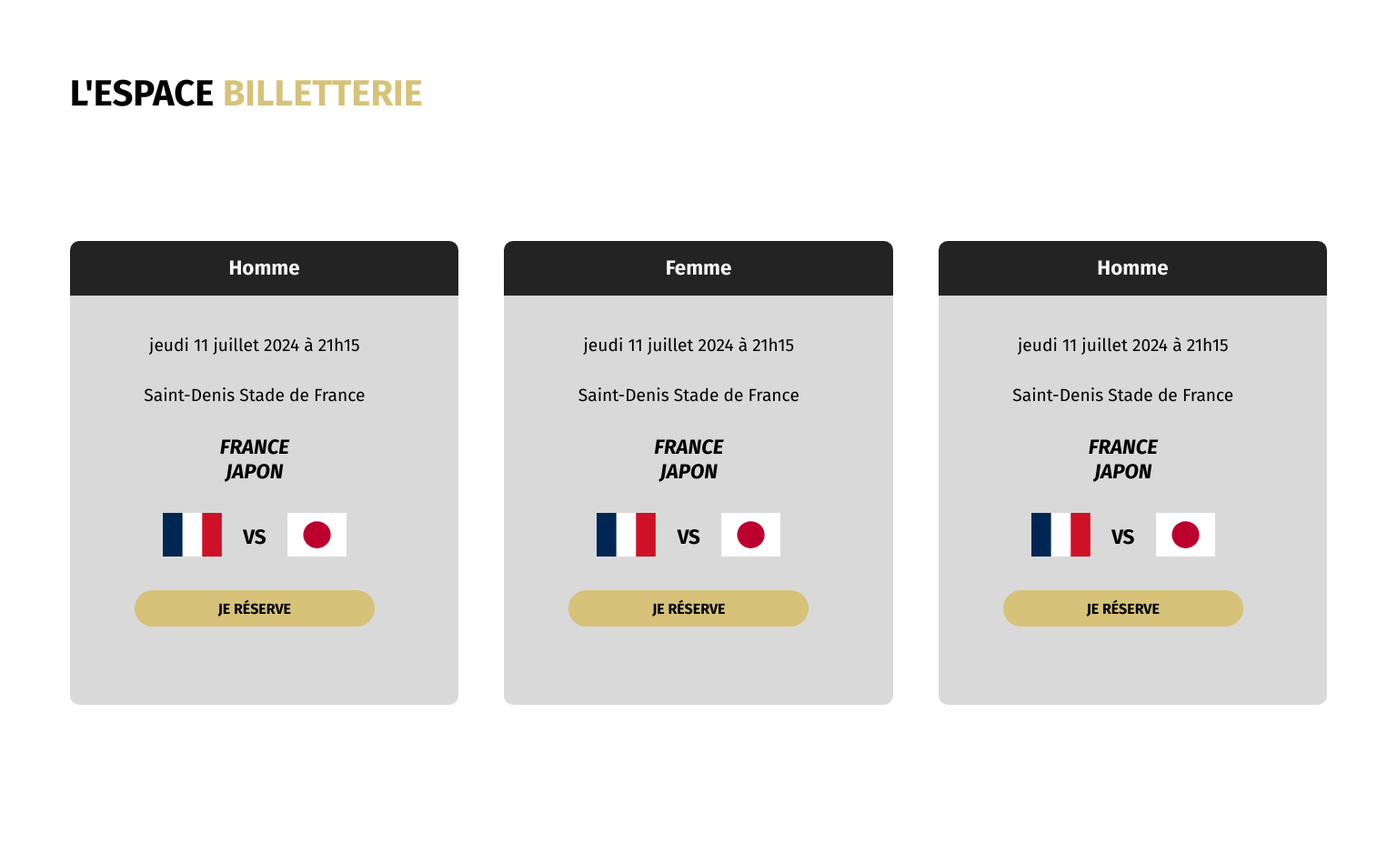
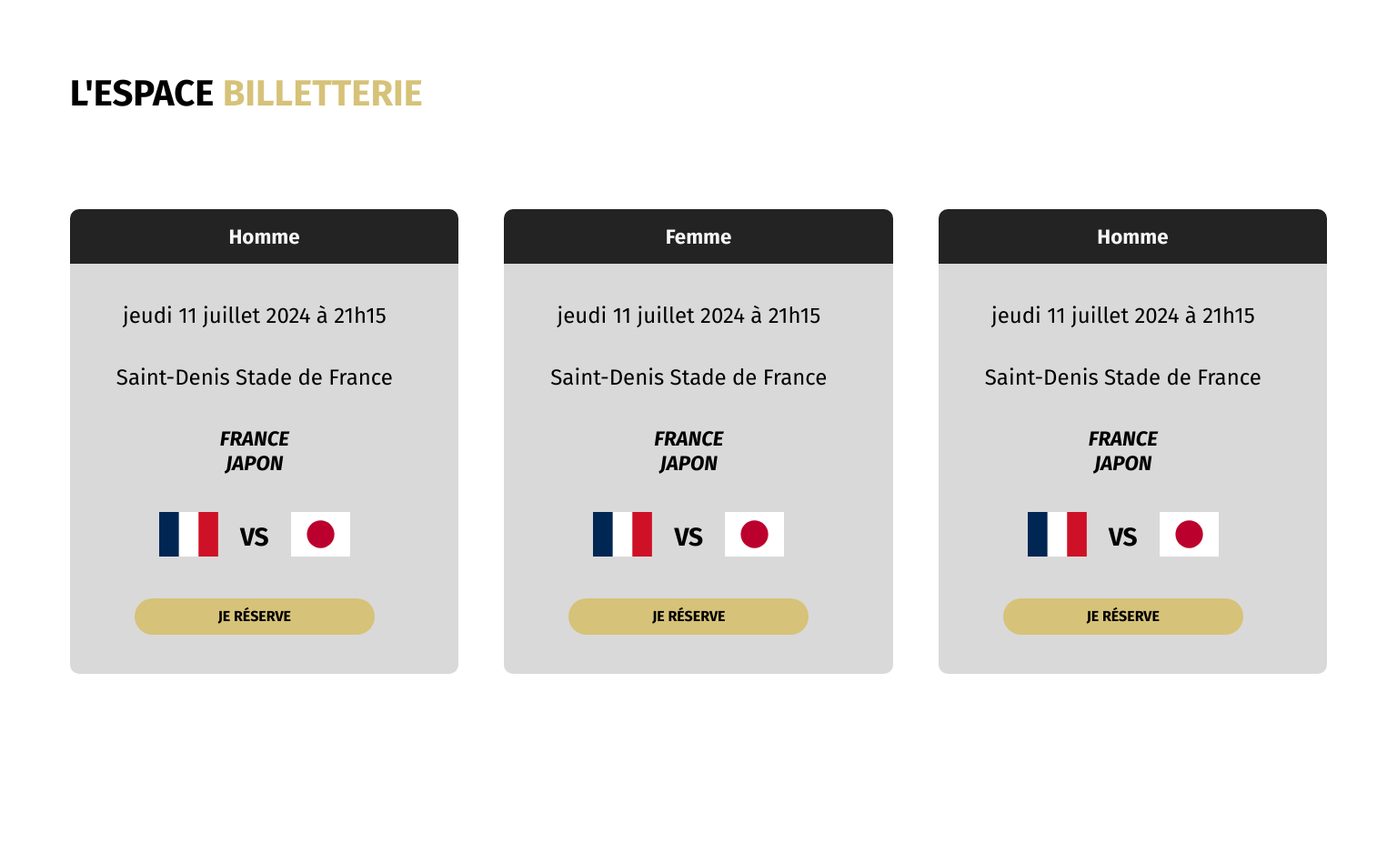
Before and after one commit to DelannoyAxel/Jeux-olympiques, a PHP site: page / in a window 1536 px wide. Shown: the part 4155-5082 px from the top of the page at 91% size. Run offline with PHP 8.4, Linux system fonts and the light colour scheme; style sheets or scripts are compiled from the project's sources; some libraries are stand-ins or nearby versions.

Commit message:
billetterie

```diff
--- a/public/css/style.css
+++ b/public/css/style.css
@@ -816,7 +816,7 @@
     justify-content: flex-start;
   }
   .billetterie > div:nth-child(1) h2 {
-    margin: 0 0 10% 0;
+    margin: 0 0 7.5% 0;
     font-size: 2.5rem;
     text-align: left;
   }
@@ -837,10 +837,10 @@
     font-size: 1.4rem;
   }
   .billetterie .allCard .card .body-card {
-    padding: 10% 5% 20% 0;
+    padding: 10% 5% 10% 0;
     width: 100%;
-    font-size: 1.2rem;
-    gap: 4vh;
+    font-size: 1.5rem;
+    gap: 5vh;
   }
   .billetterie .allCard .card .pays {
     font-size: 1.4rem;
--- a/public/css/style.less
+++ b/public/css/style.less
@@ -758,8 +758,6 @@
 }
 
 
-
-
 @media only screen and (min-width: 1024px) {
 
     .hero {
@@ -1226,7 +1224,7 @@
             justify-content: flex-start;
 
             h2 {
-                margin: 0 0 10% 0;
+                margin: 0 0 7.5% 0;
                 font-size: 2.5rem;
                 text-align: left;
             }
@@ -1253,10 +1251,10 @@
 
                 .body-card {
 
-                    padding: 10% 5% 20% 0;
+                    padding: 10% 5% 10% 0;
                     width: 100%;
-                    font-size: 1.2rem;
-                    gap: 4vh;
+                    font-size: 1.5rem;
+                    gap: 5vh;
 
                 }
 
```
